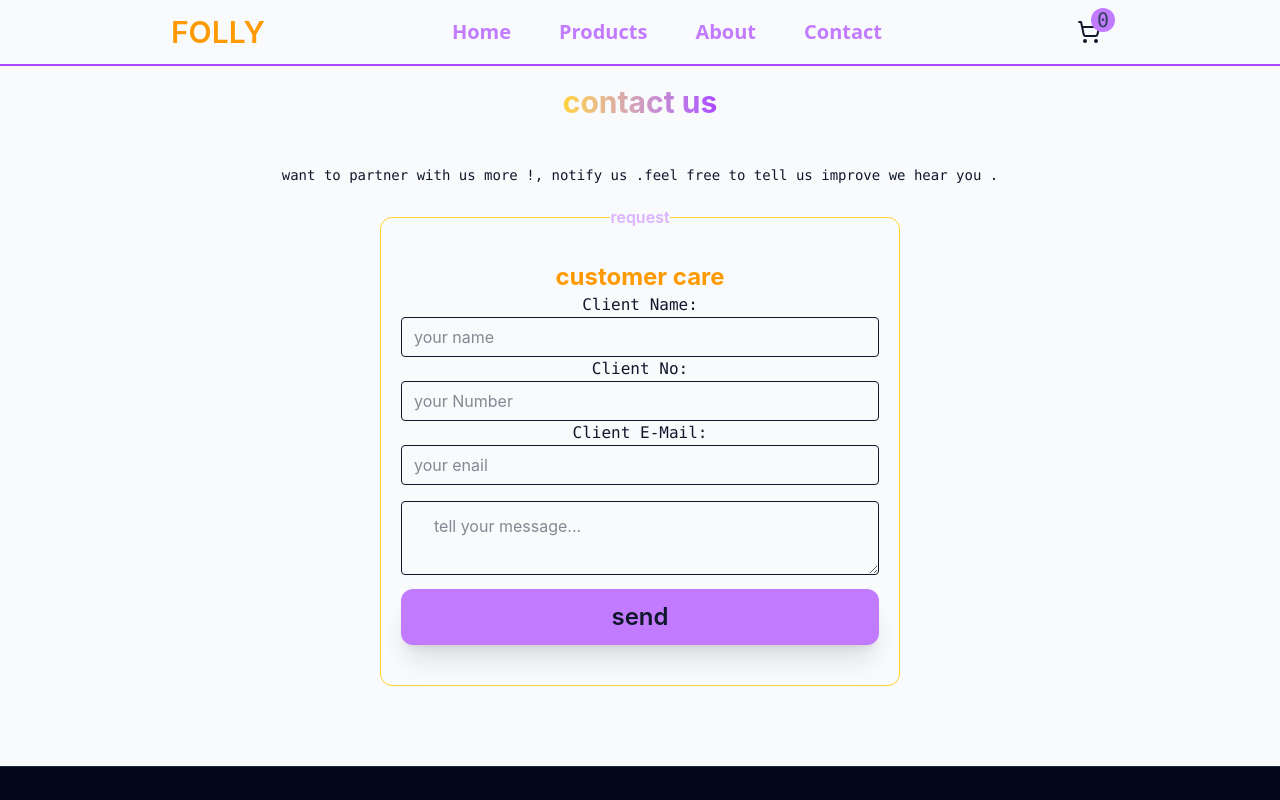
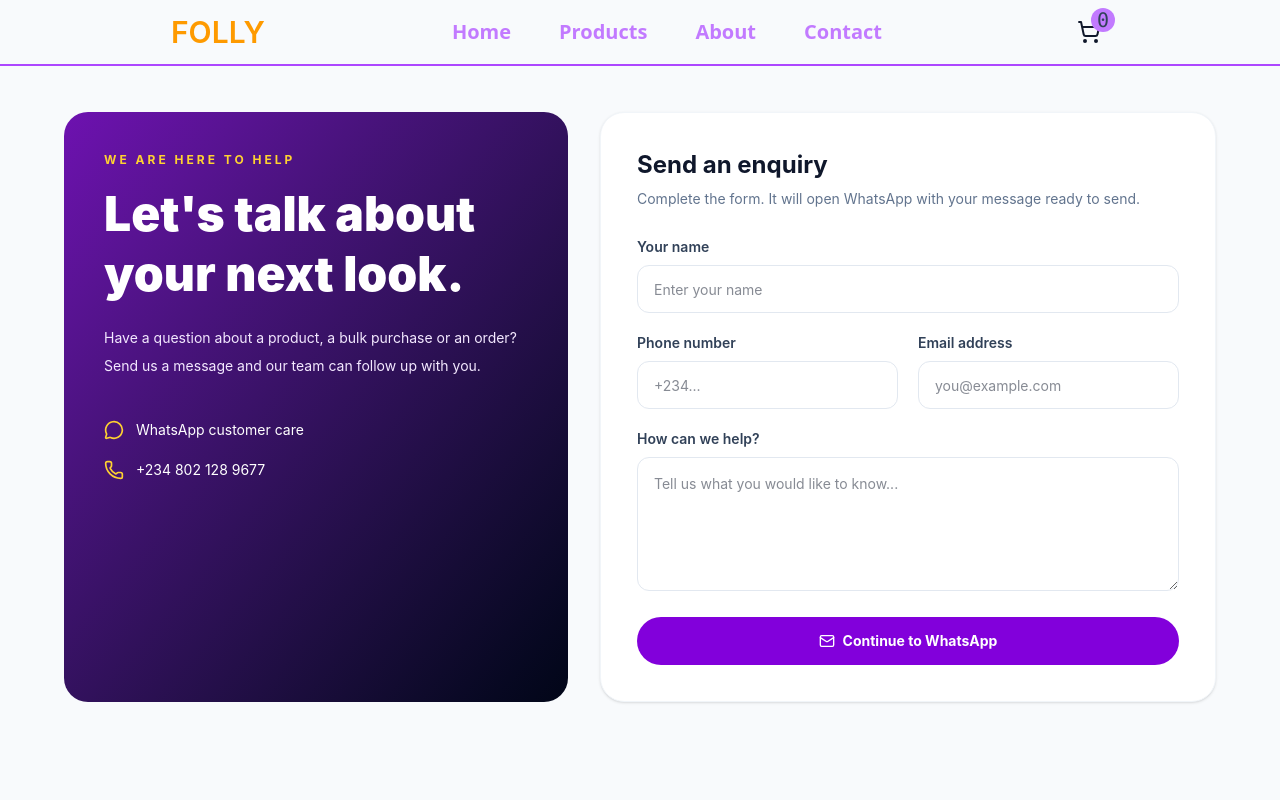
Before and after one commit to abdulsalam-hub/folly, a React (Vite) app: page /contact in a window 1280 px wide. Shown: the top 800 px of the page. Built offline with nearby package versions, Linux system fonts and the light colour scheme.

Commit message:
Improve src/pages/Contact.jsx

```diff
--- a/src/pages/Contact.jsx
+++ b/src/pages/Contact.jsx
@@ -1,106 +1,85 @@
-
-
-
+import { useState } from "react";
+import { Mail, MessageCircle, Phone } from "lucide-react";
 import Footer from "../components/Footer.jsx";
 import NavBar from "./NavBar.jsx";
 
-const Contact=() =>
-{
+const WHATSAPP_NUMBER = "2348021289677";
 
+const Contact = () => {
+  const [submitted, setSubmitted] = useState(false);
 
+  const handleSubmit = (event) => {
+    event.preventDefault();
+    const form = event.currentTarget;
+    const data = new FormData(form);
+    const name = String(data.get("name") || "").trim();
+    const phone = String(data.get("phone") || "").trim();
+    const email = String(data.get("email") || "").trim();
+    const message = String(data.get("message") || "").trim();
 
+    const whatsappMessage = [
+      "Hello Folly Market,",
+      "",
+      `My name is: ${name}`,
+      `Phone: ${phone}`,
+      `Email: ${email}`,
+      "",
+      "My enquiry:",
+      message
+    ].join("\n");
 
-  const handleCare=(ev) =>
-  {
-    ev.preventDefault();
-Notification.requestPermission().then((permission) =>
-  {
-    if (permission === "granted") {
-      return new Notification("Folly ventures", {
-        body: "your request is been submitted.",
-        icon: "public/th.jpg"
-      });
-    } else {
-      return;
-    };
+    setSubmitted(true);
+    window.location.assign(`https://wa.me/${WHATSAPP_NUMBER}?text=${encodeURIComponent(whatsappMessage)}`);
+  };
 
-  })
-  }
   return (
     <>
       <NavBar />
-      <div className="py-20 px-2 text-center items-center flex flex-col justify-center ">
-        <h1 className=" text-2xl md:text-3xl font-bold text-transparent bg-clip-text bg-linear-to-r from-amber-300 to-purple-500 leading-normal mb-5">
-          contact us
-        </h1>
-        <p className="text-sm font-light font-mono py-5">
-          want to partner with us more !, notify us .feel free to tell us
-          improve we hear you .{" "}
-        </p>
-        <fieldset className=" m-auto md:px-2  w-[90%] md:w-130 h-auto  py-8 rounded-xl border border-amber-300">
-          {" "}
-          <legend className="text-purple-300 font-semibold">request</legend>
-          <form action="" onSubmit={handleCare} className="m-auto px-3">
-            <p className="text-2xl text-center text-amber-500  font-light m-auto md:font-bold md:underline-none">
-              customer care
-            </p>
-            <label
-              htmlFor="client-name"
-              className="block capitalize font-medium font-mono"
-            >
-              client Name:
-            </label>
-            <input
-              id="client-nam"
-              type="text"
-              placeholder="your name"
-              required
-              className="outline-none border rounded  indent-3 w-full h-10 focus:shadow-xl transition-all duration-500 ease-in-out"
-            />
-            <label
-              htmlFor="number"
-              className="block capitalize font-medium font-mono"
-            >
-              client No:
-            </label>
-            <input
-              type="tel"
-              placeholder="your Number"
-              required
-              className="outline-none border rounded  indent-3 w-full h-10 focus:shadow-xl transition-all duration-500 ease-in-out"
-            />
-            <label
-              htmlFor="email"
-              className="block capitalize font-medium font-mono"
-            >
-              client e-mail:
-            </label>
-            <input
-              type="email"
-              placeholder="your enail"
-              required
-              className="outline-none border rounded  indent-3 w-full h-10 focus:shadow-xl transition-all duration-500 ease-in-out"
-            />
-            <textarea
-              name=""
-              id=""
-              cols={2}
-              placeholder="tell your message..."
-              required
-              className="outline-none border mt-4 rounded  indent-5 p-3 w-full  focus:shadow-xl transition-all duration-500 ease-in-out"
-            ></textarea>
-            <button
+      <main className="min-h-screen bg-slate-50 px-4 pb-16 pt-28 md:px-8">
+        <div className="mx-auto grid max-w-6xl gap-8 md:grid-cols-[0.9fr_1.1fr]">
+          <section className="rounded-3xl bg-gradient-to-br from-purple-800 to-slate-950 p-7 text-white md:p-10">
+            <p className="text-xs font-bold uppercase tracking-[0.25em] text-amber-300">We are here to help</p>
+            <h1 className="mt-4 text-3xl font-black leading-tight md:text-5xl">Let's talk about your next look.</h1>
+            <p className="mt-5 text-sm leading-7 text-purple-100">Have a question about a product, a bulk purchase or an order? Send us a message and our team can follow up with you.</p>
+            <div className="mt-10 space-y-5 text-sm">
+              <a href={`https://wa.me/${WHATSAPP_NUMBER}`} target="_blank" rel="noreferrer" className="flex items-center gap-3 hover:text-amber-300"><MessageCircle className="h-5 w-5 text-amber-300" /> WhatsApp customer care</a>
+              <a href="tel:+2348021289677" className="flex items-center gap-3 hover:text-amber-300"><Phone className="h-5 w-5 text-amber-300" /> +234 802 128 9677</a>
+            </div>
+          </section>
 
-              type="submit"
-              className="w-full my-2 md:py-3 md:text-2xl bg-purple-400 rounded-xl items-center py-1 shadow-xl transition-all duration-500 ease-in-out font-semibold text-xl"
-            >
-              send
-            </button>
-          </form>
-        </fieldset>
-      </div>
+          <section className="rounded-3xl border border-slate-100 bg-white p-6 shadow-sm md:p-9">
+            <h2 className="text-2xl font-bold text-slate-900">Send an enquiry</h2>
+            <p className="mt-2 text-sm text-slate-500">Complete the form. It will open WhatsApp with your message ready to send.</p>
+            <form onSubmit={handleSubmit} className="mt-7 space-y-5">
+              <div>
+                <label htmlFor="client-name" className="mb-2 block text-sm font-semibold text-slate-700">Your name</label>
+                <input id="client-name" name="name" type="text" autoComplete="name" required minLength={2} placeholder="Enter your name" className="h-12 w-full rounded-xl border border-slate-200 px-4 text-sm outline-none transition focus:border-purple-500 focus:ring-2 focus:ring-purple-100" />
+              </div>
+              <div className="grid gap-5 sm:grid-cols-2">
+                <div>
+                  <label htmlFor="client-phone" className="mb-2 block text-sm font-semibold text-slate-700">Phone number</label>
+                  <input id="client-phone" name="phone" type="tel" autoComplete="tel" required placeholder="+234..." className="h-12 w-full rounded-xl border border-slate-200 px-4 text-sm outline-none transition focus:border-purple-500 focus:ring-2 focus:ring-purple-100" />
+                </div>
+                <div>
+                  <label htmlFor="client-email" className="mb-2 block text-sm font-semibold text-slate-700">Email address</label>
+                  <input id="client-email" name="email" type="email" autoComplete="email" required placeholder="you@example.com" className="h-12 w-full rounded-xl border border-slate-200 px-4 text-sm outline-none transition focus:border-purple-500 focus:ring-2 focus:ring-purple-100" />
+                </div>
+              </div>
+              <div>
+                <label htmlFor="client-message" className="mb-2 block text-sm font-semibold text-slate-700">How can we help?</label>
+                <textarea id="client-message" name="message" required minLength={8} rows={5} placeholder="Tell us what you would like to know..." className="w-full resize-y rounded-xl border border-slate-200 p-4 text-sm outline-none transition focus:border-purple-500 focus:ring-2 focus:ring-purple-100" />
+              </div>
+              <button type="submit" className="inline-flex w-full items-center justify-center gap-2 rounded-full bg-purple-700 px-6 py-3.5 text-sm font-bold text-white transition hover:bg-purple-800">
+                <Mail className="h-4 w-4" /> Continue to WhatsApp
+              </button>
+              {submitted && <p role="status" className="text-xs text-emerald-700">Opening WhatsApp…</p>}
+            </form>
+          </section>
+        </div>
+      </main>
       <Footer />
     </>
   );
 };
+
 export default Contact;
```
